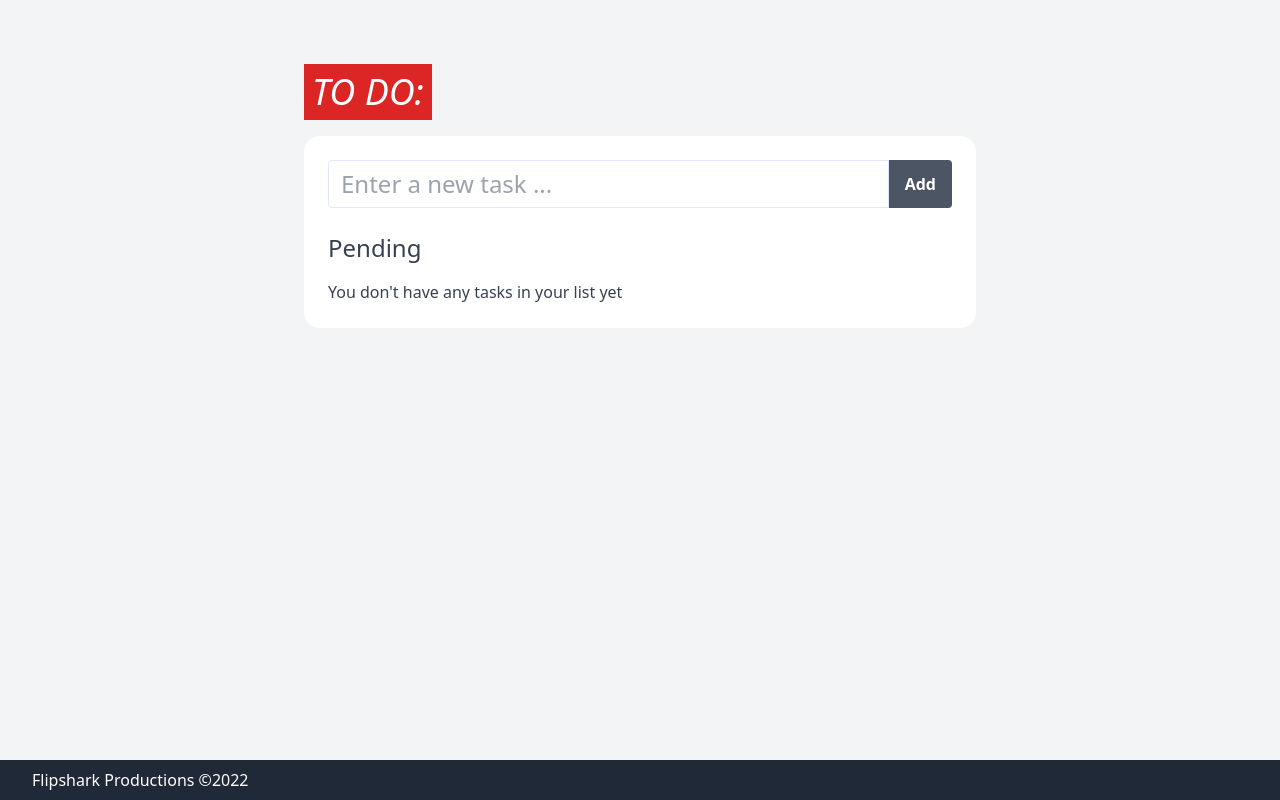
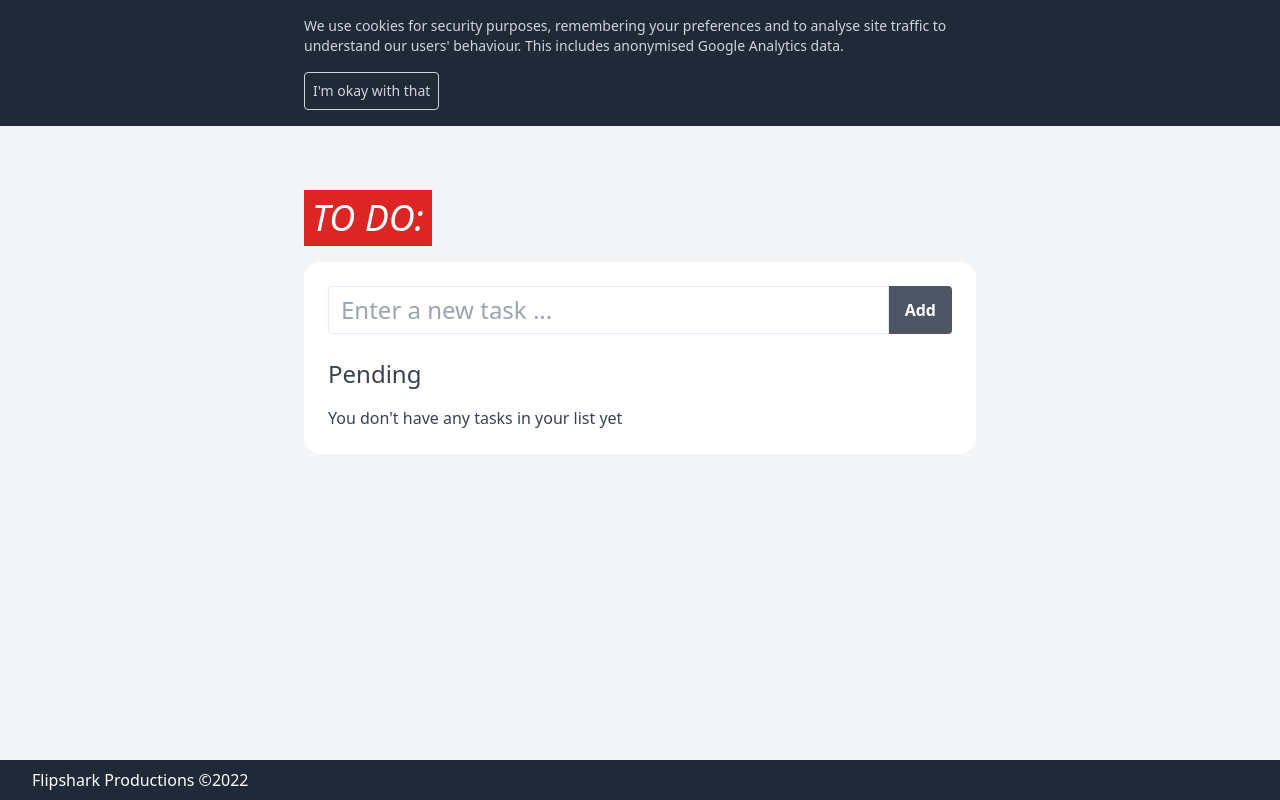
Before and after one commit to richardlawson/todo, a Vue app: page / in a window 1280 px wide. Built offline with nearby package versions, Linux system fonts and the light colour scheme.

Commit message:
Add cookie banner

```diff
--- a/package.json
+++ b/package.json
@@ -17,6 +17,7 @@
     "@vitejs/plugin-vue": "^2.3.1",
     "@vue/test-utils": "^2.0.0-rc.18",
     "autoprefixer": "^10.4.7",
+    "c8": "^7.11.2",
     "happy-dom": "^3.1.1",
     "postcss": "^8.4.13",
     "tailwindcss": "^3.0.24",
--- a/src/App.vue
+++ b/src/App.vue
@@ -1,9 +1,11 @@
 <script setup>
 import ToDo from './components/ToDo.vue'
+import Cookies from './components/Cookies.vue'
 </script>
 
 <template>
   <div class="flex flex-col min-h-screen items-center w-full">
+      <cookies/>
       <div class="flex-grow max-w-2xl w-full mt-16 text-gray-700 px-4 md:px-0 mb-12">
         <header class="w-full text-gray-700 mb-4">
           <h1 class="bg-red-600 text-white italic inline-block p-2 font-extralight">TO DO:</h1>
--- /dev/null
+++ b/src/components/Cookies.vue
@@ -0,0 +1,39 @@
+<template>
+  <aside v-if="display" class="bg-gray-800 w-full text-gray-300 text-sm flex justify-center p-4">
+    <div class="max-w-2xl w-full">
+      <p class="mb-4">We use cookies for security purposes, remembering your preferences and to analyse site traffic to understand our users' behaviour. This includes anonymised Google Analytics data.</p>
+      <button @click="savePreferences" class="p-2 border border-gray-300 rounded hover:underline">I'm okay with that</button>
+    </div>
+  </aside>
+</template>
+
+<script>
+
+export default {
+  data() {
+    return {
+      display: false
+    }
+  },
+  mounted() {
+   this.loadPreferences()
+  },
+  methods: {
+    loadPreferences() {
+      if (localStorage.getItem('allowCookies') === null || localStorage.getItem('allowCookies') !== '1') {
+        this.display = true
+      }
+    },
+    savePreferences() {
+      localStorage.setItem('allowCookies', '1')
+      this.display = false
+    },
+
+  },
+}
+
+</script>
+
+<style scoped>
+
+</style>
```
Also changed, not shown: 2 other files (tests, documents, lock files or other folders).
